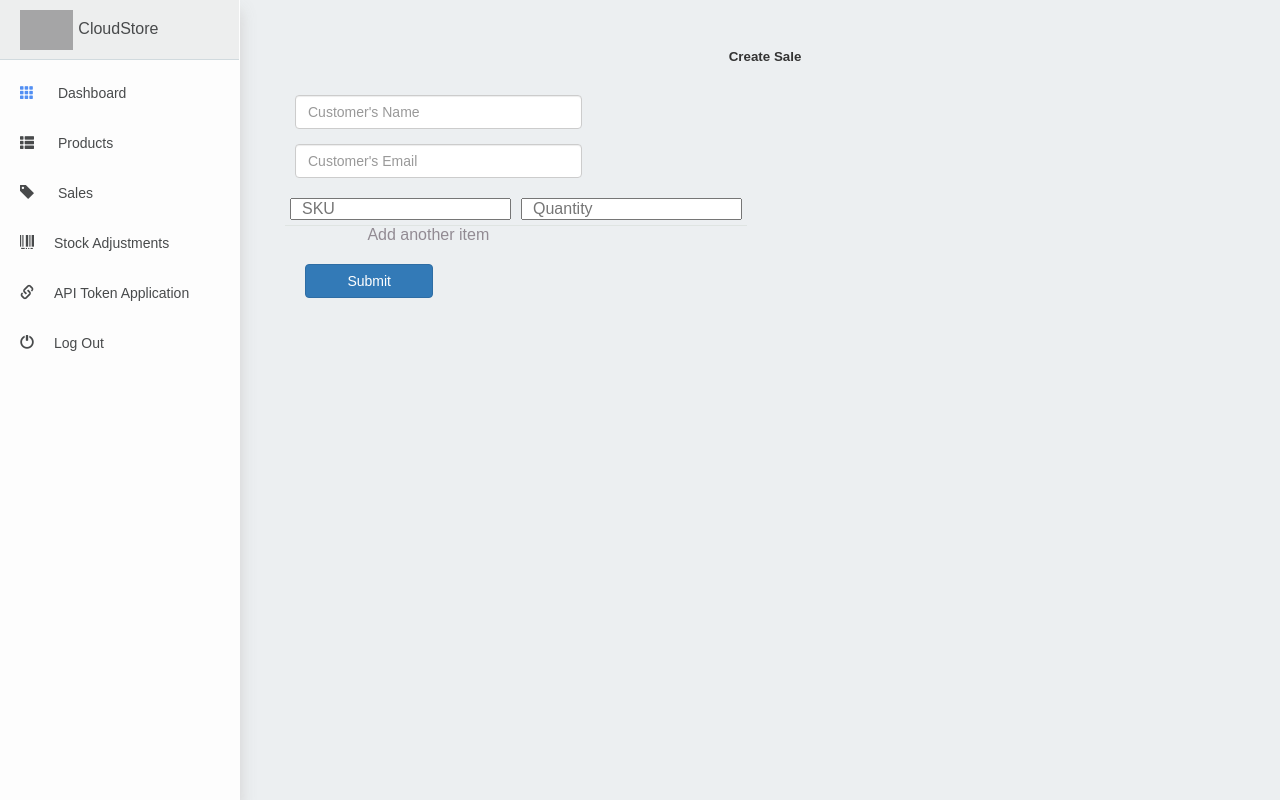
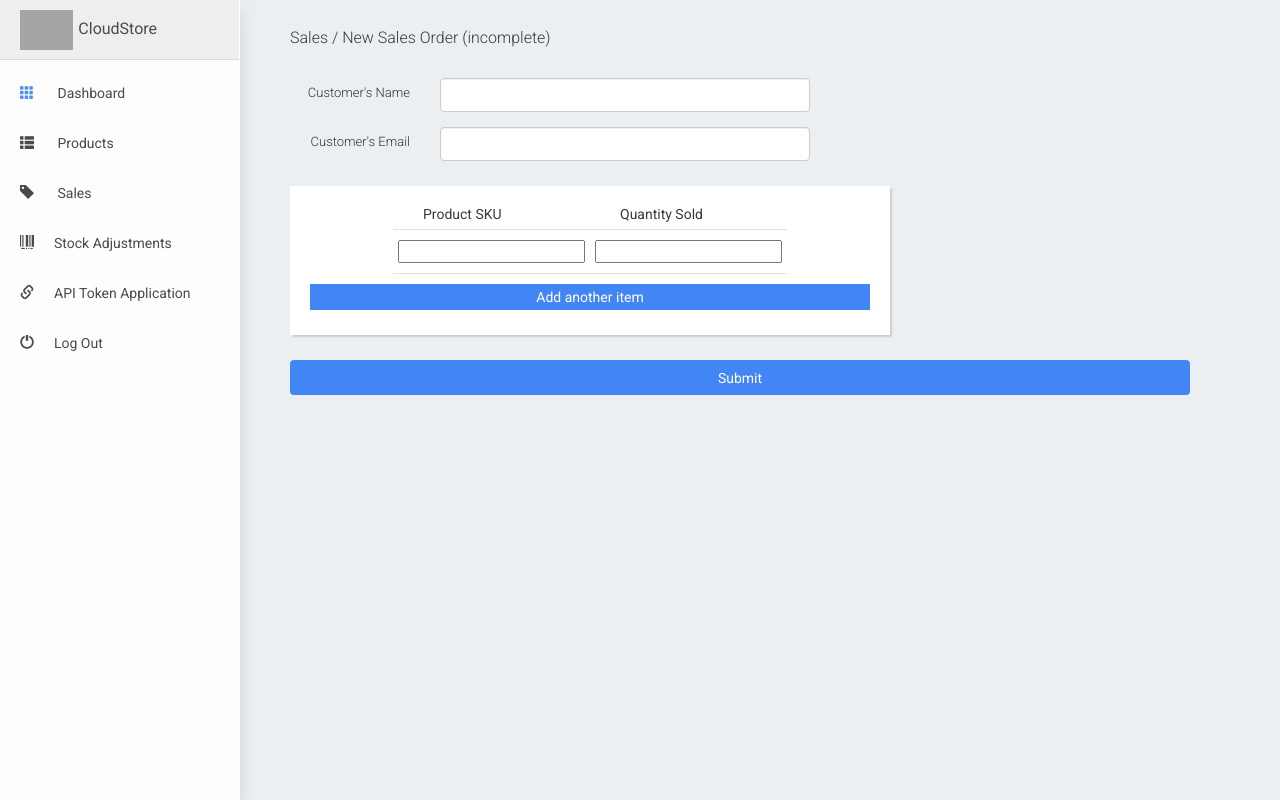
Before and after one commit to silverframe/stripes, a Node server app: page /sales/new in a window 1280 px wide. Run offline with Node 20, Linux system fonts and the light colour scheme; the visitor is signed in with stand-in values (Sample User, id 1); some libraries are stand-ins or nearby versions; grey boxes are pictures that could not be loaded.

Commit message:
fixed up most of the css, only sales, token was rushed. Website is still not responsive

```diff
--- a/public/stylesheets/style.css
+++ b/public/stylesheets/style.css
@@ -282,19 +282,29 @@ ul {
     padding-left: 20px;
     padding-right: 20px;
     font-weight: 400;
+    color:#37393A;
 }
 
 .cs-tabledata{
     padding-top: 10px;
     padding-bottom: 10px;
-    font-size: 14px;
-    font-weight: 400;
+    font-size: 15px;
+    font-weight: 300;
+}
+
+.cs-tabledata-paraRemoveMargin{
+  margin: 0px;
+  margin-bottom: 5px;
 }
 
 .editProduct {
   color: #4285f4 !important;
   padding-left: 20px;
   padding-right: 20px;
+}
+
+.editProduct:hover {
+  text-decoration: none;
 }
 
 .deleteProduct{
@@ -306,9 +316,11 @@ ul {
   border: 0px;
 }
 
+
+
 /*******************************************************************************************/
 /* Add New Products */
-.addNewProductsContainer{
+.containerWidth{
     width: 900px;
 }
 .form-verticalFlex{
@@ -375,3 +387,116 @@ ul {
     padding-top: 7px;
     font-size: 14px;
 }
+
+/*******************************************************************************************/
+/* New Stock Adjustment Page */
+.tableContainer-stockAdj{
+    background: #fff;
+    box-shadow: 2px 2px 2px 0 #ccc !important;
+    padding: 15px 20px;
+    padding-bottom: 25px;
+    margin-top: 25px;
+    margin-bottom: 25px;
+}
+
+.select-group{
+  text-align: left;
+}
+
+.select-labels{
+  font-size: 15px;
+  font-weight: 300;
+  margin-right: 10px;
+}
+
+select {
+  font-family: 'Roboto', serif;
+  border: 1px solid #4285f4;
+  font-size: 14px;
+}
+
+.cs-tablehead-stocksAdj{
+    padding-left: 30px;
+    padding-right: 30px;
+    padding-bottom: 7px;
+    font-weight: 400;
+    font-size: 14px;
+    color: #37393A;
+}
+
+.cs-tabledata-stocksAdj{
+    padding-top: 10px;
+    padding-bottom: 10px;
+    font-size: 14px;
+    font-weight: 400;
+}
+
+#addNewAdjustmentItem{
+  width: 100%;
+  background: #4285f4;
+  padding: 5px 0px;
+  color: #fff;
+  font-size: 14px;
+  cursor: pointer;
+  margin-top: 10px;
+}
+
+#addNewSalesItem{
+  width: 100%;
+  background: #4285f4;
+  padding: 5px 0px;
+  color: #fff;
+  font-size: 14px;
+  cursor: pointer;
+  margin-top: 10px;
+}
+
+.notes-labels{
+  font-size: 15px;
+  font-weight: 300;
+  margin-bottom: 10px;
+}
+
+.notes-textBox{
+    box-shadow: 2px 2px 2px 0 #ccc !important;
+    border: 0px;
+}
+
+/*******************************************************************************************/
+/* Stock Adjustment Details */
+
+.container-details{
+    background: #fff;
+    box-shadow: 2px 2px 2px 0 #ccc !important;
+    padding: 15px 20px;
+    padding-bottom: 25px;
+    margin-bottom: 25px;
+}
+
+.stockAdj-details{
+  text-align: left;
+}
+
+.detail-labels{
+  font-size: 15px;
+  font-weight: 300;
+}
+
+.bold-labels{
+  font-weight: 400;
+}
+
+.stock-details-table{
+  margin-top: 20px;
+}
+
+.notes-margin{
+  margin-top: 20px;
+}
+
+.notes-box{
+  margin-top: 10px;
+  border: 1px solid #ccc;
+  padding: 10px;
+  border-radius: 2.5px;
+}
--- a/views/products/new.ejs
+++ b/views/products/new.ejs
@@ -5,7 +5,7 @@
     </div>
     <br />
 
-    <div class="addNewProductsContainer">
+    <div class="containerWidth">
 
         <form method="post" action="/products" class="form-horizontal">
 
--- a/views/products/products.ejs
+++ b/views/products/products.ejs
@@ -7,7 +7,7 @@
             <h1 class="page-content-header">Inventory List</h1>
         </div>
         <div>
-            <a href="/products/new" class="btn btn-default createNewProduct">Add New Product</a>
+            <a href="/products/new" class="btn btn-default createNewProduct">New Product</a>
         </div>
     </div>
     <div class="tableContainer">
--- a/views/sales/new.ejs
+++ b/views/sales/new.ejs
@@ -1,102 +1,71 @@
 <style>
-    body {
-        font-family: "Oxygen", sans-serif;
+    .SO-formGroup{
+        width: 600px;
     }
 
-    h1 {
-        font-weight: 700;
-        margin-bottom: 30px;
-        margin-top: 30px;
+    .tableContainer-sales{
+    background: #fff;
+    box-shadow: 2px 2px 2px 0 #ccc !important;
+    padding: 15px 20px;
+    padding-bottom: 25px;
+    margin-top: 25px;
+    margin-bottom: 25px;
+    width: 600px;
 }
 
-    .total{
-      display: flex;
-      flex-direction: column;
+.table-sales{
+    margin: 0 auto;
 }
 
-    #input-values {
-      border-bottom: 0px;
-    }
 
-    #great {
-      margin-left: 30px;
-    }
+</style>
 
-    .elements{
-      display: flex;
-      flex-direction: column;
-    }
+<div class="page-content-section">
+    <div>
+        <h1 class="page-content-header">Sales / New Sales Order (incomplete)</h1>
+    </div>
+    <br />
+    <div class="containerWidth left-align">
 
-    #addNewSalesItem {
-      text-align: center;
-    }
+        <form action="/sales" method="POST" class="form-horizontal">
 
-    #great {
-      padding-left: 20px;
-    }
-
-    input {
-      padding-left: 10px;
-    }
-
-    .form-control {
-      margin-left: -10px;
-    }
-
-    .entries {
-      margin-left: -20px;
-      text-align: center;
-    }
-
-    #addNewSalesItem {
-      color: rgb(146, 139, 147);
-      margin-bottom: 20px;
-    }
-    /*.great {
-      width: 165px;
-    }*/
-</style>
-<h1>Create Sale</h1>
-<form action="/sales" method="POST">
-    <div class="total">
-
-        <div class="elements">
-
-            <div class="form-group col-md-4">
-                <input type="text" class="form-control" name="customerName" placeholder="Customer's Name" />
+            <div class="form-group SO-formGroup">
+                <label for="customerName" class="control-label col-sm-3 input-labels">Customer's Name</label>
+                <div class="col-sm-8">
+                    <input type="text" class="form-control" name="customerName" />
                 </div>
-            <div class="form-group col-md-4">
-                <input type="text" class="form-control" name="customerEmail" placeholder="Customer's Email" />
+            </div>
+            <div class="form-group SO-formGroup ">
+                <label for="customerEmail" class="control-label col-sm-3 input-labels">Customer's Email</label>
+                <div class="col-sm-8">
+                    <input type="text" class="form-control" name="customerEmail" />
+                </div>
             </div>
 
-        </div>
-        <div class="entries col-md-4">
-            <table id="newSalesTable">
-                <tr id ="great">
-                    <td>
-                        <input type="text" class ="great" name="sku" placeholder="SKU"/>
+            <div class="tableContainer-sales">
+                <table id="newSalesTable" class="table-sales">
+                    <tr>
+                        <th class="cs-tablehead-stocksAdj">Product SKU</th>
+                        <th class="cs-tablehead-stocksAdj">Quantity Sold</th>
+                    </tr>
+                    <tr>
+                        <td class ="cs-tabledata-stocksAdj">
+                            <input type="text" name="sku" />
                         </td>
-                    <td class="cool">
-                        <input type="text" class ="great" name="qty" placeholder="Quantity"/>
+                        <td class ="cs-tabledata-stocksAdj">
+                            <input type="text" name="qty" />
                         </td>
                     </tr>
                 </table>
                 <div id="addNewSalesItem">Add another item</div>
             </div>
-        <!-- <div class="elements1">
 
-            <div class="form-group col-md-2">
-                <input type="text" class="form-control" name="sku" placeholder="SKU" />
-            </div>
-            <div class="form-group col-md-2">
-                <input type="text" class="form-control" name="qty" placeholder="Quantity" />
+            <div>
+                <button type="submit" class="btn submitNewProductButton">Submit</button>
             </div>
 
-        </div> -->
+        </form>
 
     </div>
 
-    <div class="form-group col-md-2">
-        <button type="submit" class="btn btn-primary col-md-12">Submit</button>
 </div>
-</form>
```
Also changed, not shown: views/sales/index.ejs (+28 -44 lines), views/stocks/detailedView.ejs (+33 -20 lines), views/stocks/index.ejs (+23 -32 lines), views/stocks/new.ejs (+23 -12 lines), views/user/token.ejs (+43 -9 lines). Lines whose indentation alone changed are shown as unchanged.
